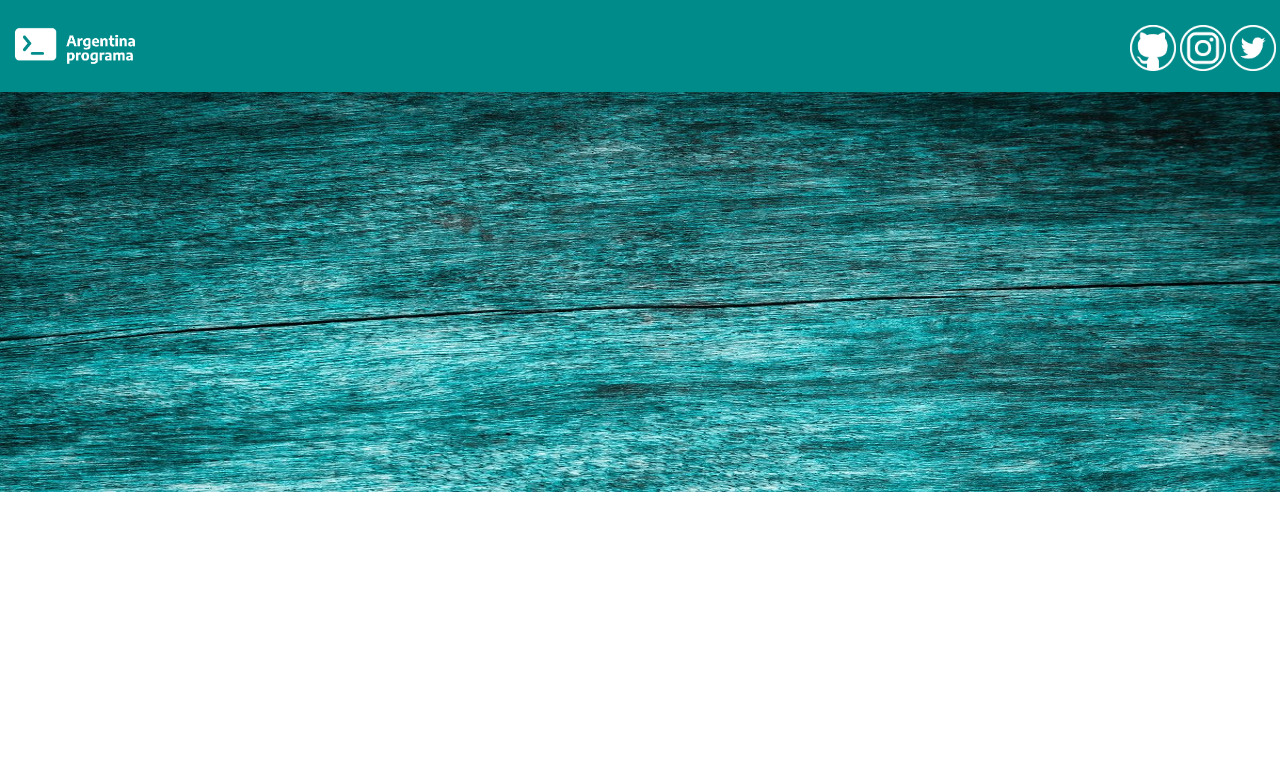
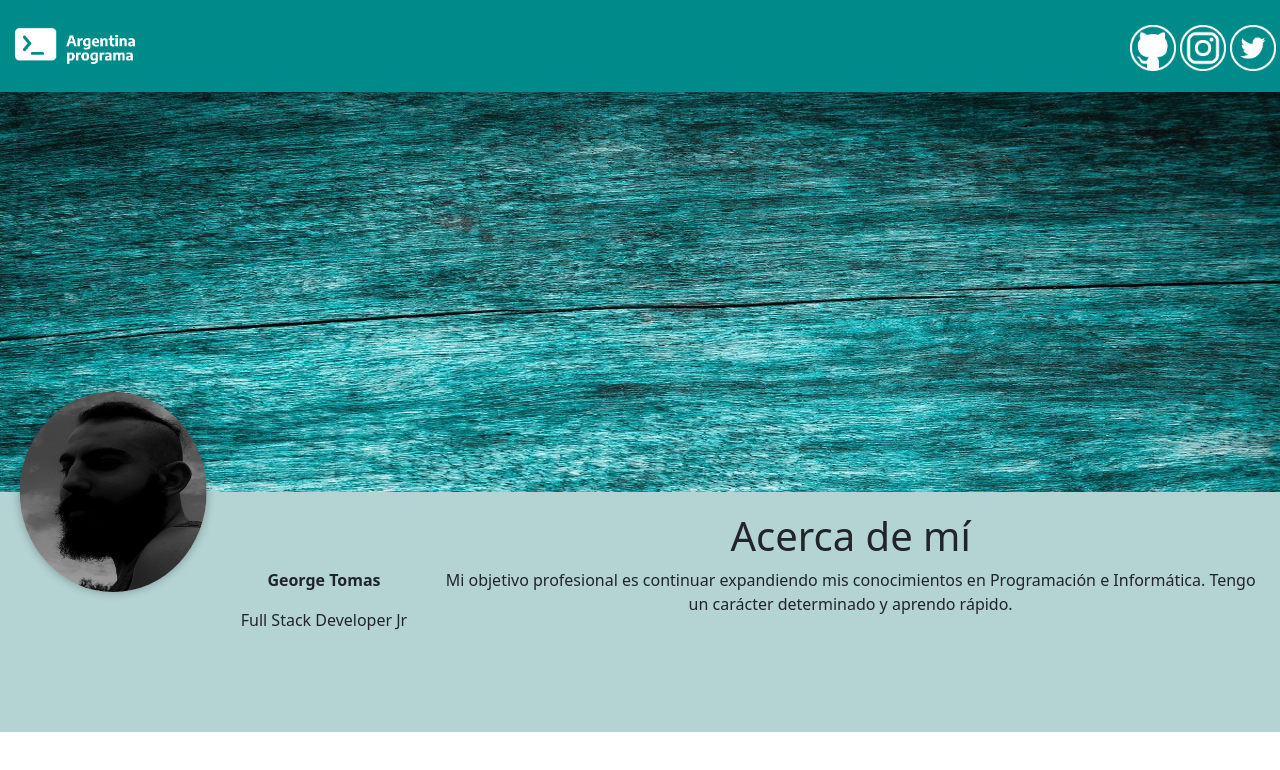
Before and after one commit to N1ght0m/Proyecto-Final-ArgentinaPrograma-FRONTEND, an Angular app in the folder Proyecto-Final-ArgentinaPrograma-FRONTEND/: page / in a window 1280 px wide. Shown: the top 770 px of the page. Built offline with nearby package versions, Linux system fonts and the light colour scheme.

Commit message:
added about me and adjusted it

```diff
--- a/Proyecto-Final-ArgentinaPrograma-FRONTEND/src/app/app.component.html
+++ b/Proyecto-Final-ArgentinaPrograma-FRONTEND/src/app/app.component.html
@@ -1 +1,2 @@
 <app-header></app-header>
+<app-about-me></app-about-me>
--- a/Proyecto-Final-ArgentinaPrograma-FRONTEND/src/app/app.module.ts
+++ b/Proyecto-Final-ArgentinaPrograma-FRONTEND/src/app/app.module.ts
@@ -7,6 +7,7 @@ import { HeaderComponent } from './components/header/header.component';
 import { LogoAPComponent } from './components/logo-ap/logo-ap.component';
 import { SocialMediaComponent } from './components/social-media/social-media.component';
 import { BannerComponent } from './components/banner/banner.component';
+import { AboutMeComponent } from './components/about-me/about-me.component';
 
 @NgModule({
   declarations: [
@@ -14,7 +15,8 @@ import { BannerComponent } from './components/banner/banner.component';
     HeaderComponent,
     LogoAPComponent,
     SocialMediaComponent,
-    BannerComponent
+    BannerComponent,
+    AboutMeComponent
   ],
   imports: [
     BrowserModule,
--- /dev/null
+++ b/Proyecto-Final-ArgentinaPrograma-FRONTEND/src/app/components/about-me/about-me.component.css
@@ -0,0 +1,59 @@
+.row{
+    padding: 20px;
+}
+div{
+    background-color: rgb(180, 211, 211);
+    text-align: center;
+}
+
+#name{
+    font-weight: bold;
+    margin-top: 30%;
+}
+
+/* Profile picture styles */
+
+#ProfilePicture {
+    position: relative;
+    width: 200px;
+    height: 200px;
+    border-radius: 50%;
+    overflow: hidden;
+}
+
+#ProfilePicture img {
+    width: 100%;
+    height: 100%;
+    object-fit: cover;
+}
+
+#ProfilePicture::before {
+    content:'';
+    position: absolute;
+    top: -5px;
+    left: -5px;
+    width: 210px;
+    height: 210px;
+    border-radius: 50%;
+    border: 5px solid white;
+}
+
+@media (min-width: 576px) {
+    #ProfilePicture {
+        left: 50%;
+        top: -10%;
+        transform: translate(-50%, -50%);
+        box-shadow: 0px 0px 10px rgba(0, 0, 0, 0.3);
+    }
+}
+
+@media (max-width: 575px) {
+    #ProfilePicture {
+        width: 200x;
+        height: 200px;
+        left: 25%;
+        top: 70%;
+        transform: translate(-50%, -50%);
+        box-shadow: 0px 0px 10px rgba(0, 0, 0, 0.3);
+    }
+}
--- /dev/null
+++ b/Proyecto-Final-ArgentinaPrograma-FRONTEND/src/app/components/about-me/about-me.component.html
@@ -0,0 +1,15 @@
+<div class="row">
+    <div class="col-xs-12 col-sm-2 col-md-2 col-lg-2">
+        <img src="../../../assets/ProfilePicture.png" class="img-fluid" id="ProfilePicture">
+    </div>
+    <div class="col-xs-12 col-sm-2 col-md-2 col-lg-2">
+        <p id="name">George Tomas</p>
+        <p>Full Stack Developer Jr</p>
+    </div>
+    <div class="col-xs-12 col-sm-8 col-md-8 col-lg-8">
+        <span>
+            <h1>Acerca de mí</h1>
+            <p>Mi objetivo profesional es continuar expandiendo mis conocimientos en Programación e Informática. Tengo un carácter determinado y aprendo rápido.</p>
+        </span>
+    </div>
+</div>
```
Also changed, not shown: Proyecto-Final-ArgentinaPrograma-FRONTEND/src/app/components/about-me/about-me.component.ts (added, +10 -0 lines), Proyecto-Final-ArgentinaPrograma-FRONTEND/src/assets/ProfilePicture.png (added), 1 other file (tests, documents, lock files or other folders).
